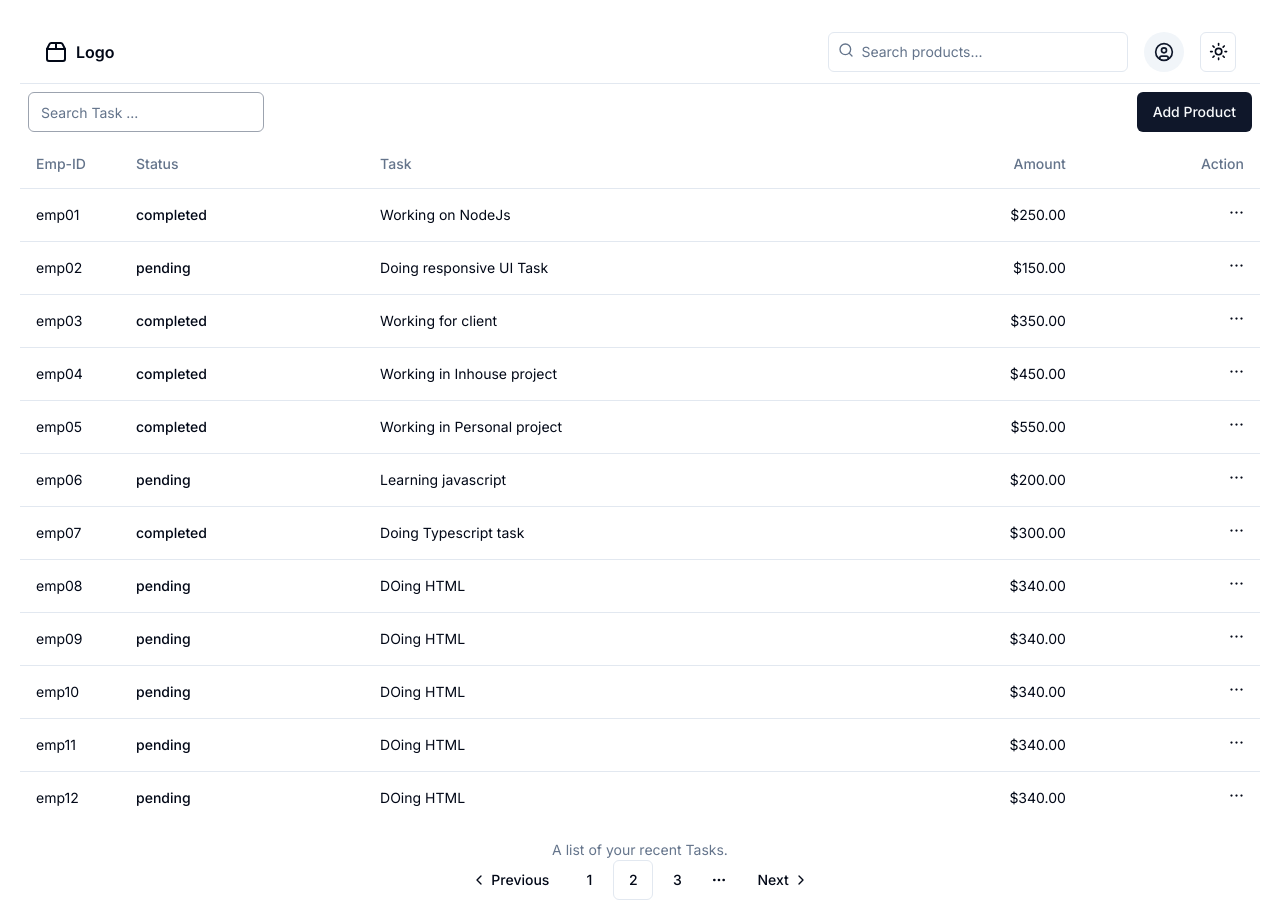
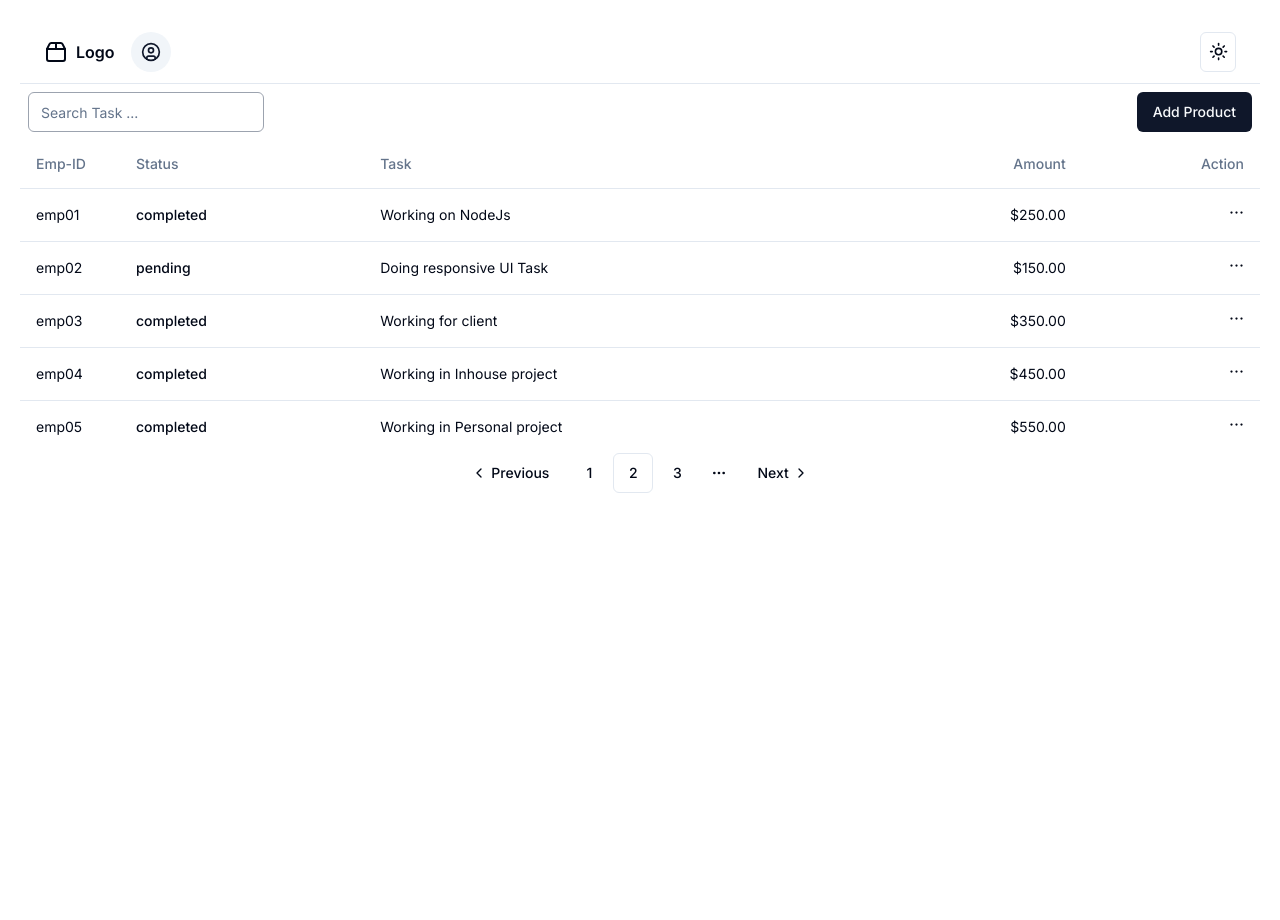
Before and after one commit to Coder-SagarThakare/Template-nextJs, a Next.js app: page / in a window 1280 px wide. After the commit the page ends 800 px from the top, so only its background shows below. Built offline with nearby package versions, Linux system fonts and the light colour scheme.

Commit message:
starting 5data filtered and added

```diff
--- a/src/components/header.tsx
+++ b/src/components/header.tsx
@@ -111,16 +111,7 @@ export default function Header() {
         </SheetContent>
       </Sheet>
       <div className="flex w-full items-center gap-4 md:ml-auto md:gap-2 lg:gap-4">
-        <form className="ml-auto flex-1 sm:flex-initial">
-          <div className="relative">
-            <Search className="absolute left-2.5 top-2.5 h-4 w-4 text-muted-foreground" />
-            <Input
-              type="search"
-              placeholder="Search products..."
-              className="pl-8 sm:w-[300px] md:w-[200px] lg:w-[300px]"
-            />
-          </div>
-        </form>
+
         <DropdownMenu>
           <DropdownMenuTrigger asChild>
             <Button variant="secondary" size="icon" className="rounded-full">
--- a/src/components/table.tsx
+++ b/src/components/table.tsx
@@ -16,14 +16,27 @@ import { DropdownMenuDemo } from "./Dropdown";
 import { DialogDemo } from "./Dialog";
 
 export default function Tables() {
-  const [data, setData] = useState(empData);
+
+  interface filterDataProps {
+    empData: Array<object>;
+    currentPage: number;
+  }
+  const [currentPage, setCurrentPage] = useState(1);
+
+  // const filterData = ( empData:Array<object>, currentPage:number ) => {
+  const filterData = ({ empData, currentPage }: filterDataProps) => {
+    return empData.slice((currentPage - 1) * 5, 5);
+  };
+
+  const [data, setData] = useState(() => filterData({empData, currentPage}));
+
   const [isOpen, setIsOpen] = useState(false);
   const inputRef = useRef(null);
 
   const handleSearch = () => {
     const value = inputRef.current.value;
 
-    if (value!=="") {
+    if (value !== "") {
       const newData = data.filter((ele) => {
         return ele.description.includes(value) && ele;
       });
@@ -50,7 +63,7 @@ export default function Tables() {
       </div>
 
       <Table>
-        <TableCaption>A list of your recent Tasks.</TableCaption>
+        {/* <TableCaption>A list of your recent Tasksss.</TableCaption> */}
 
         {/* show table header */}
         <TableHeader>
```
